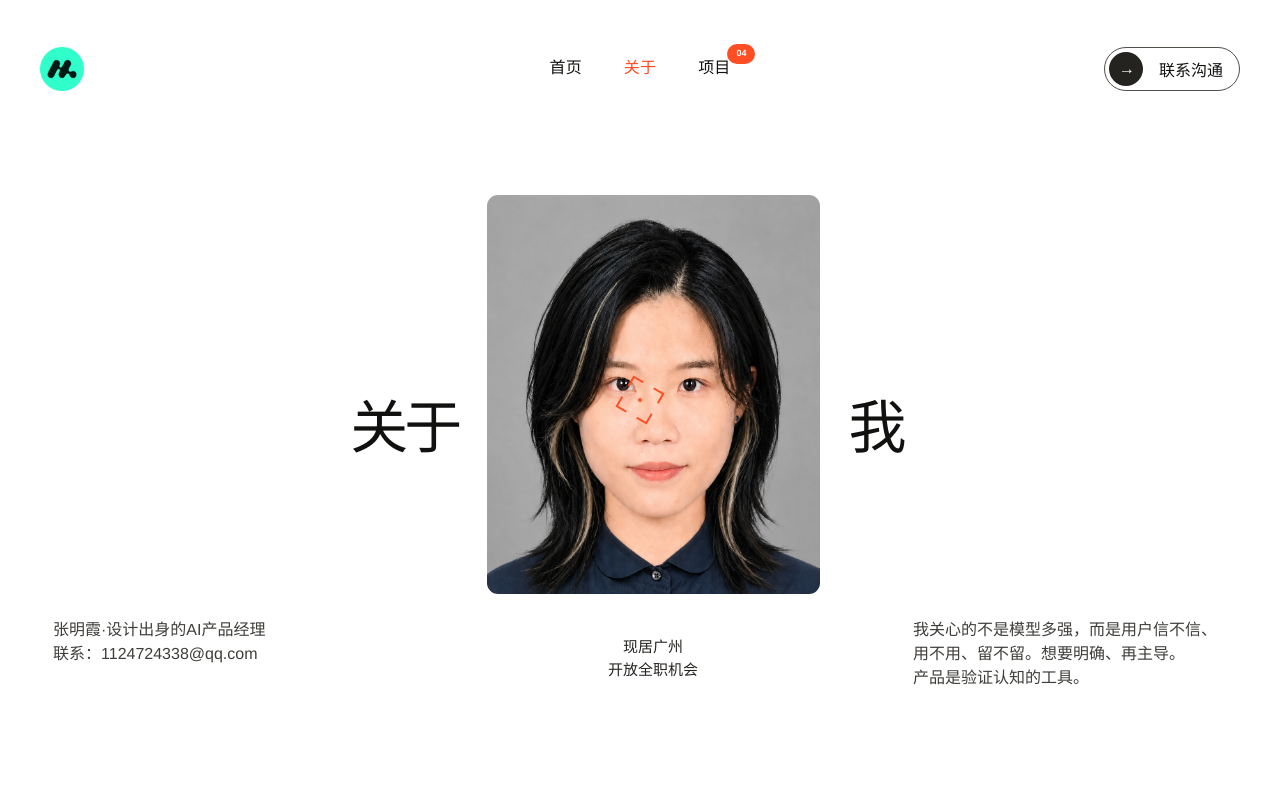
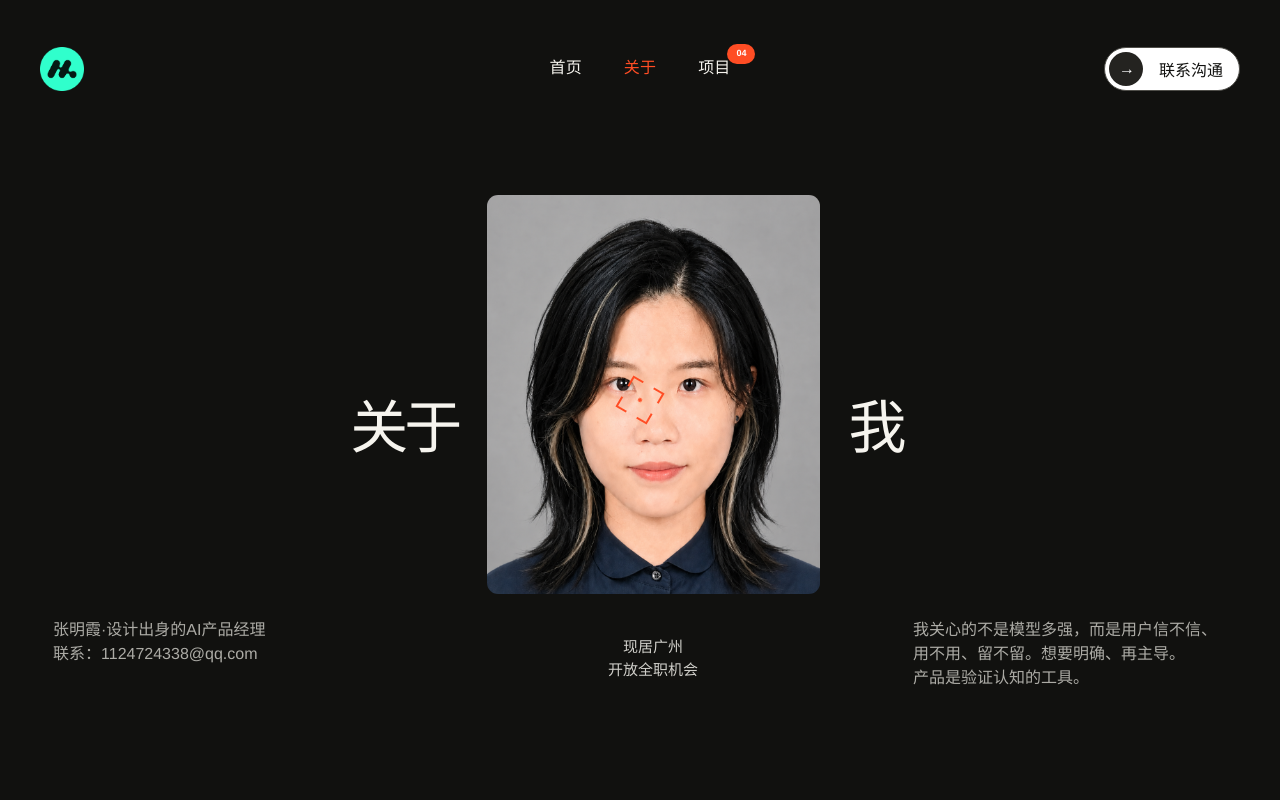
Before and after one commit to Miaaaa857/profile, a React (Vite) app: page /about in a window 1280 px wide. Shown: the top 800 px of the page. Built offline with nearby package versions, Linux system fonts and the light colour scheme; a web font is replaced by a local one.

Commit message:
Switch about hero to dark mode

```diff
--- a/src/styles/global.css
+++ b/src/styles/global.css
@@ -327,6 +327,7 @@ i { font-style: normal; }
 
 /* About page — Aelixa-inspired five-section architecture */
 .about-page { padding-top: 0; }
+.about-page .navbar:not(.navbar--scrolled) { color: #f6f4ee; }
 .aelixa-about { overflow: clip; display: flex; flex-direction: column; }
 .aa-hero { order: 1; }
 .aa-career { order: 2; }
@@ -336,20 +337,20 @@ i { font-style: normal; }
 .aa-kicker--light { color: rgba(255, 255, 255, .48); }
 .aa-section-title h2 { margin-top: 24px; font-size: clamp(54px, 5.4vw, 92px); line-height: .96; letter-spacing: -.065em; font-weight: 500; }
 
-.aa-hero { min-height: 840px; padding: clamp(108px, 13.5vh, 150px) 0 clamp(108px, 14vh, 150px); display: flex; align-items: center; }
+.aa-hero { min-height: 840px; padding: clamp(108px, 13.5vh, 150px) 0 clamp(108px, 14vh, 150px); display: flex; align-items: center; background: #11110f; color: #f6f4ee; }
 .aa-hero__inner { position: relative; }
 .aa-hero__grid { width: min(100%, 1360px); margin-inline: auto; display: grid; grid-template-columns: minmax(260px, 1fr) clamp(320px, 26vw, 400px) minmax(260px, 1fr); grid-template-rows: auto auto; column-gap: clamp(30px, 2.2vw, 46px); row-gap: 24px; align-items: start; perspective: 1400px; }
 .aa-hero__title { display: contents; }
 .aa-hero__title span { grid-row: 1; align-self: center; font-size: clamp(58px, 4.4vw, 84px); line-height: .95; letter-spacing: -.065em; font-weight: 600; }
 .aa-hero__title span:first-child { grid-column: 1; justify-self: end; }
 .aa-hero__title span:last-child { grid-column: 3; justify-self: start; }
-.aa-hero__meta { grid-column: 1; grid-row: 2; justify-self: start; padding-top: 0; color: #3f3e3a; font-size: 16px; line-height: 1.5; }
+.aa-hero__meta { grid-column: 1; grid-row: 2; justify-self: start; padding-top: 0; color: rgba(246, 244, 238, .68); font-size: 16px; line-height: 1.5; }
 .aa-hero__meta a { color: inherit; }
 .aa-hero__portrait { display: contents; margin: 0; }
 .aa-hero__portrait img { grid-column: 2; grid-row: 1; width: 100%; aspect-ratio: 5 / 6; object-fit: cover; object-position: center 18%; border-radius: 11px; }
-.aa-hero__portrait figcaption { grid-column: 2; grid-row: 2; align-self: start; color: #252421; font-size: 15px; line-height: 1.55; font-weight: 600; text-align: center; text-transform: uppercase; }
+.aa-hero__portrait figcaption { grid-column: 2; grid-row: 2; align-self: start; color: rgba(246, 244, 238, .84); font-size: 15px; line-height: 1.55; font-weight: 600; text-align: center; text-transform: uppercase; }
 .aa-hero__statement { grid-column: 3; grid-row: 2; justify-self: end; }
-.aa-hero__statement > p { color: #3f3e3a; font-size: 16px; line-height: 1.5; }
+.aa-hero__statement > p { color: rgba(246, 244, 238, .68); font-size: 16px; line-height: 1.5; }
 .aa-hero__title span:first-child { transition-delay: .04s; }
 .aa-hero__portrait img[data-reveal] { opacity: 0; transform: translate3d(var(--reveal-x, 0px), calc(var(--reveal-y, 0px) + 50px), 0) rotateY(180deg) scale(.5); transform-origin: center; transform-style: preserve-3d; backface-visibility: hidden; transition: opacity .3s ease .11s, transform 1.8s cubic-bezier(.16, 1, .3, 1) .11s; }
 .aa-hero__portrait img[data-reveal].is-visible { opacity: 1; transform: translate3d(var(--reveal-x, 0px), var(--reveal-y, 0px), 0) rotateY(0deg) scale(1); }
```
